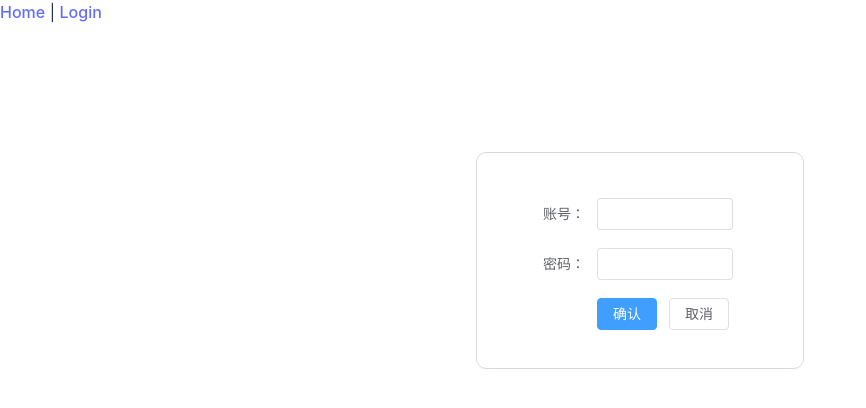
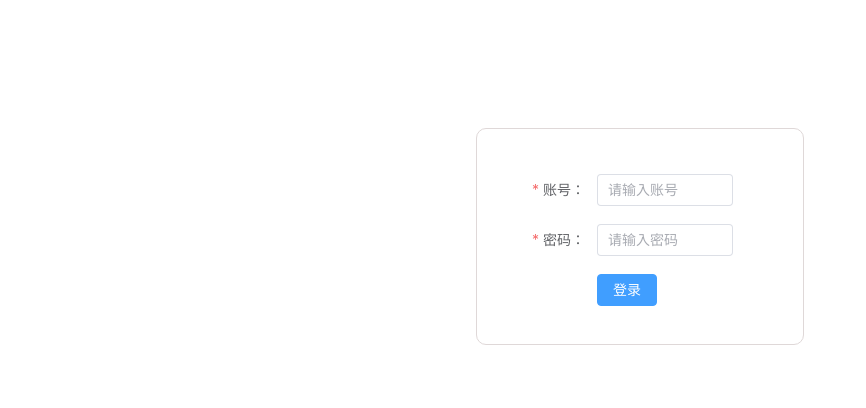
Before and after one commit to Kidnapped33/ashine_pc, a Vue app: page /Home in a window 1280 px wide. Shown: the top 408 px of the page, without its empty margins (0-866 px from the left). Built offline with nearby package versions, Linux system fonts and the light colour scheme.

Commit message:
feat：登录成功跳转首页

```diff
--- a/src/App.vue
+++ b/src/App.vue
@@ -5,29 +5,16 @@ import Home from "./views/Home.vue";
 
 <template>
   <div>
-    <router-link to="/Home">Home</router-link>
-    |
-    <router-link to="/">Login</router-link>
-
+    <!-- <router-link to="/Home">主页</router-link> -->
+    <!-- | -->
+    <!-- <router-link to="/">退出登录</router-link> -->
     <router-view></router-view>
-
   </div>
 
 </template>
 
 <style scoped lang="scss">
-.menu {
-  background-color: pink;
-}
-.nav {
-  background-color: rgb(218, 214, 139);
-}
-.main {
-  background-color: rgb(113, 113, 221);
-}
-.footer {
-  background-color: blueviolet;
-}
+
 /* .logo {
   height: 6em;
   padding: 1.5em;
--- a/src/views/Home.vue
+++ b/src/views/Home.vue
@@ -1,5 +1,6 @@
 <template>
   <div>
+    <router-link to="/">退出登录</router-link>
     <div class="common-layout">
       <el-container>
         <el-aside width="400px" class="menu">
--- a/src/views/Login.vue
+++ b/src/views/Login.vue
@@ -1,16 +1,29 @@
 <template>
   <div class="login_wrapper">
     <div class="contain">
-      <el-form :model="form" label-width="120px">
-        <el-form-item label="账号：">
-          <el-input v-model="form.name" />
+      <el-form
+        :model="form"
+        label-width="120px"
+        :rules="rules"
+        ref="ruleFormRef"
+      >
+        <el-form-item label="账号：" prop="name">
+          <el-input v-model="form.name" clearable placeholder="请输入账号" />
         </el-form-item>
-        <el-form-item label="密码：">
-          <el-input v-model="form.name" />
+        <el-form-item label="密码：" prop="password">
+          <el-input
+            v-model="form.password"
+            clearable
+            type="password"
+            placeholder="请输入密码"
+            show-password
+            maxlength="6"
+          />
         </el-form-item>
         <el-form-item>
-          <el-button type="primary" @click="onSubmit">确认</el-button>
-          <el-button>取消</el-button>
+          <el-button type="primary" @click="onSubmit(ruleFormRef)"
+            >登录</el-button
+          >
         </el-form-item>
       </el-form>
     </div>
@@ -18,26 +31,60 @@
 </template>
 
 <script lang="ts">
-import { defineComponent, reactive } from "vue";
+import { FormInstance, FormRules } from "element-plus";
+import form from "element-plus/es/components/form";
+import { defineComponent, reactive, ref } from "vue";
+import { useRoute, useRouter } from "vue-router";
 
 export default defineComponent({
   setup() {
+    const route = useRoute();
+    const router = useRouter();
     const form = reactive({
       name: "",
-      region: "",
-      date1: "",
-      date2: "",
-      delivery: false,
-      type: [],
-      resource: "",
-      desc: "",
+      password: "",
     });
 
-    const onSubmit = () => {
-      console.log("submit!");
+    const ruleFormRef = ref<FormInstance>();
+
+    const rules = reactive<FormRules>({
+      name: [
+        { required: true, message: "请输入账号rules", trigger: "blur" },
+        { min: 3, max: 5, message: "账号需要3-5个字", trigger: "blur" },
+      ],
+      password: [
+        { required: true, message: "请输入密码rules", trigger: "blur" },
+        { min: 6, max: 6, message: "密码是6位数", trigger: "blur" },
+      ],
+    });
+
+    /**登录验证 */
+    const loginToken = () => {
+      return "ashineToken";
     };
 
-    return { form, onSubmit };
+    const onSubmit = async (formEl: FormInstance | undefined) => {
+      if (!formEl) return;
+      await formEl.validate((valid, fields) => {
+        if (valid) {
+          console.log("submit!=====true=", valid);
+          //存储token
+          window.localStorage.setItem("token", loginToken());
+          const xxx = window.localStorage.getItem("token");
+          console.log("ttttttt", xxx);
+          //跳转到主页
+          console.log("useRoute", route);
+          console.log("useRouter", router);
+          console.log("111");
+          router.push("/Home");
+          console.log("222");
+        } else {
+          console.log("error submit!", fields);
+        }
+      });
+    };
+
+    return { form, onSubmit, rules, ruleFormRef };
   },
 });
 </script>
```
